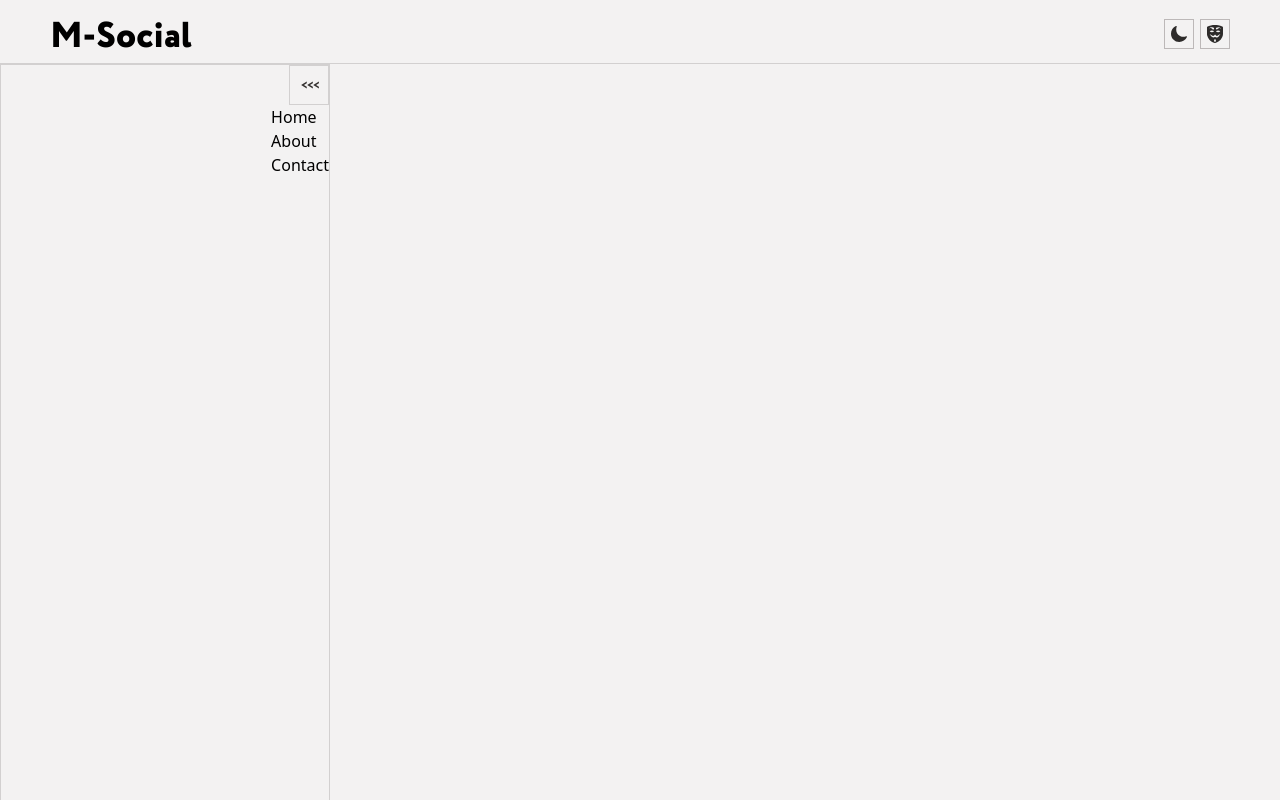
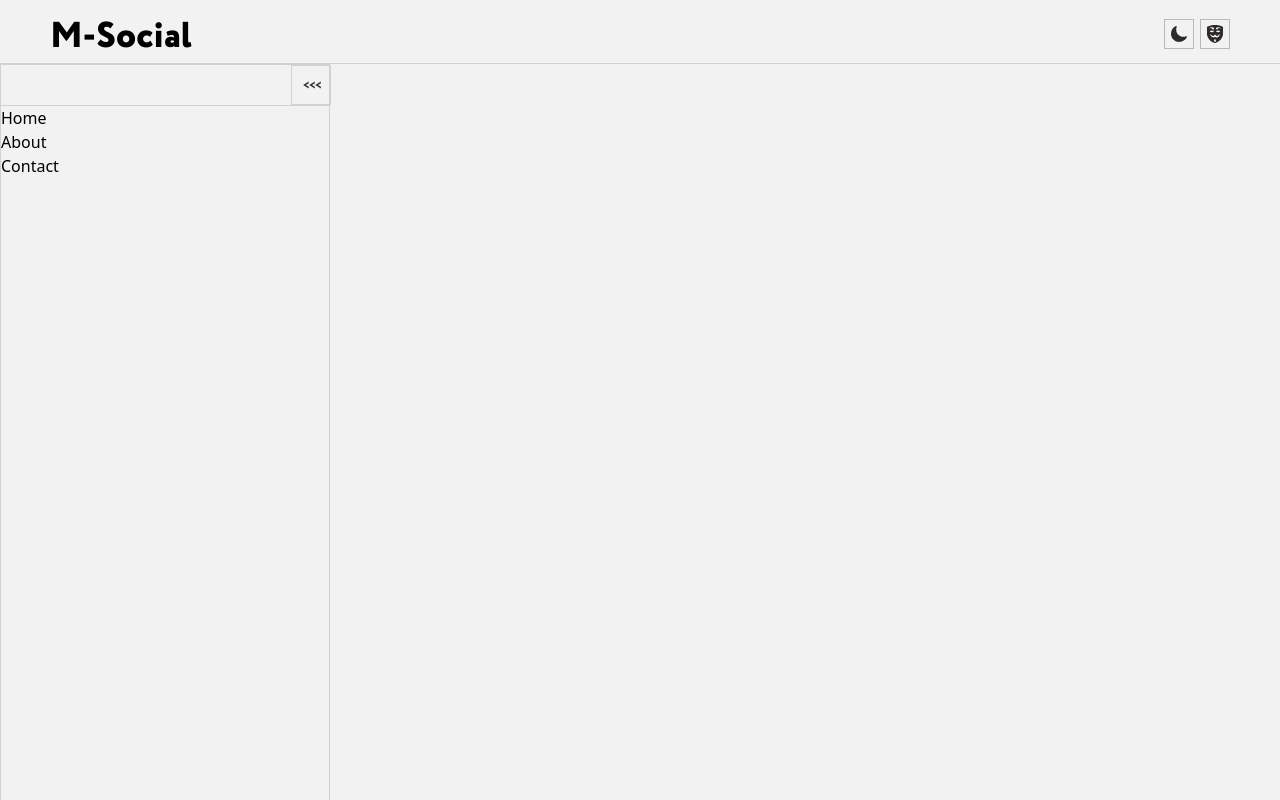
Before and after one commit to TatianaIsk/platform-admin, a Next.js app: page / in a window 1280 px wide. Both pictures are taken after a click on the button 21 px from the left and 85 px from the top of the page. Shown: the top 800 px of the page. Built offline with nearby package versions, Linux system fonts and the light colour scheme.

Commit message:
feat: animation sidebar

```diff
--- a/components/features/Sidebar/Sidebar.module.scss
+++ b/components/features/Sidebar/Sidebar.module.scss
@@ -2,8 +2,10 @@
 
 .sidebar {
 	width: 40px;
-  height: 1000px;
+  height: 100vh;
   border: 1px solid $color-contour;
+	display: flex;
+  flex-direction: column;
 
 	button {
 		width: 40px;
@@ -15,13 +17,15 @@
 
 .sidebarOpen {
 	width: 330px;
-	height: 1000px;
+	height: 100vh;
 	border: 1px solid $color-contour;
 	display: flex;
 	flex-direction: column;
-	align-items: flex-end;
+	justify-content: flex-start;
+	animation: slideOpen 0.3s ease;
 
 	button {
+		margin-left: 290px;
 		width: 40px;
 		height: 40px;
 		padding: 5px 10px;
--- a/components/features/Sidebar/SidebarMenu/SidebarMenu.module.scss
+++ b/components/features/Sidebar/SidebarMenu/SidebarMenu.module.scss
@@ -1 +1,5 @@
 @import '@/styles/_variables.scss';
+
+.wrapper {
+	border-top: 1px solid $color-contour;
+}
--- a/components/features/Sidebar/SidebarMenu/index.tsx
+++ b/components/features/Sidebar/SidebarMenu/index.tsx
@@ -4,7 +4,7 @@ import s from './SidebarMenu.module.scss';
 
 const SidebarMenu = () => {
   return (
-    <nav>
+    <nav className={s.wrapper}>
       <ul>
         <li>
           <Link href='/'>Home</Link>
--- a/styles/_variables.scss
+++ b/styles/_variables.scss
@@ -45,3 +45,13 @@ $laptop-l: 1700px;
   background-position: center;
   background-size: contain;
 }
+
+// animations
+@keyframes slideOpen {
+  from {
+    transform: translateX(-100%);
+  }
+  to {
+    transform: translateX(0%);
+  }
+}
```
